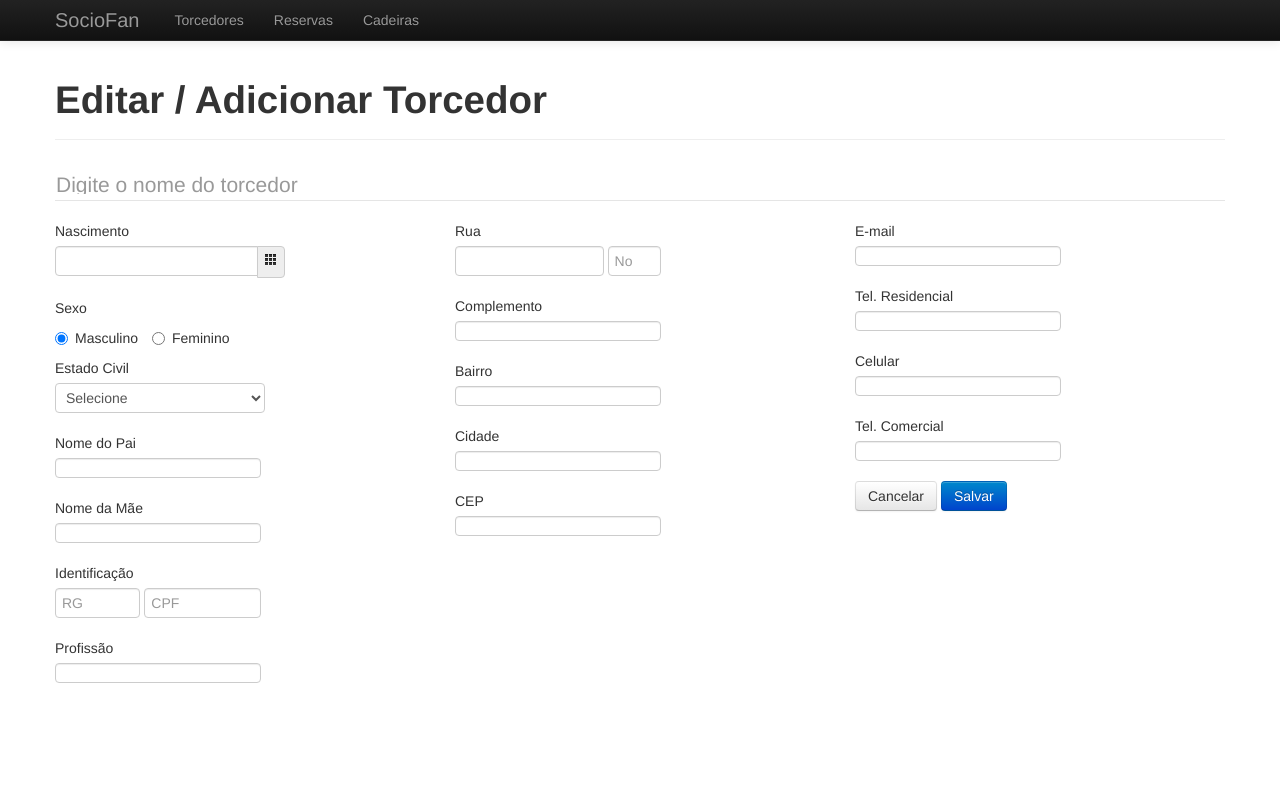
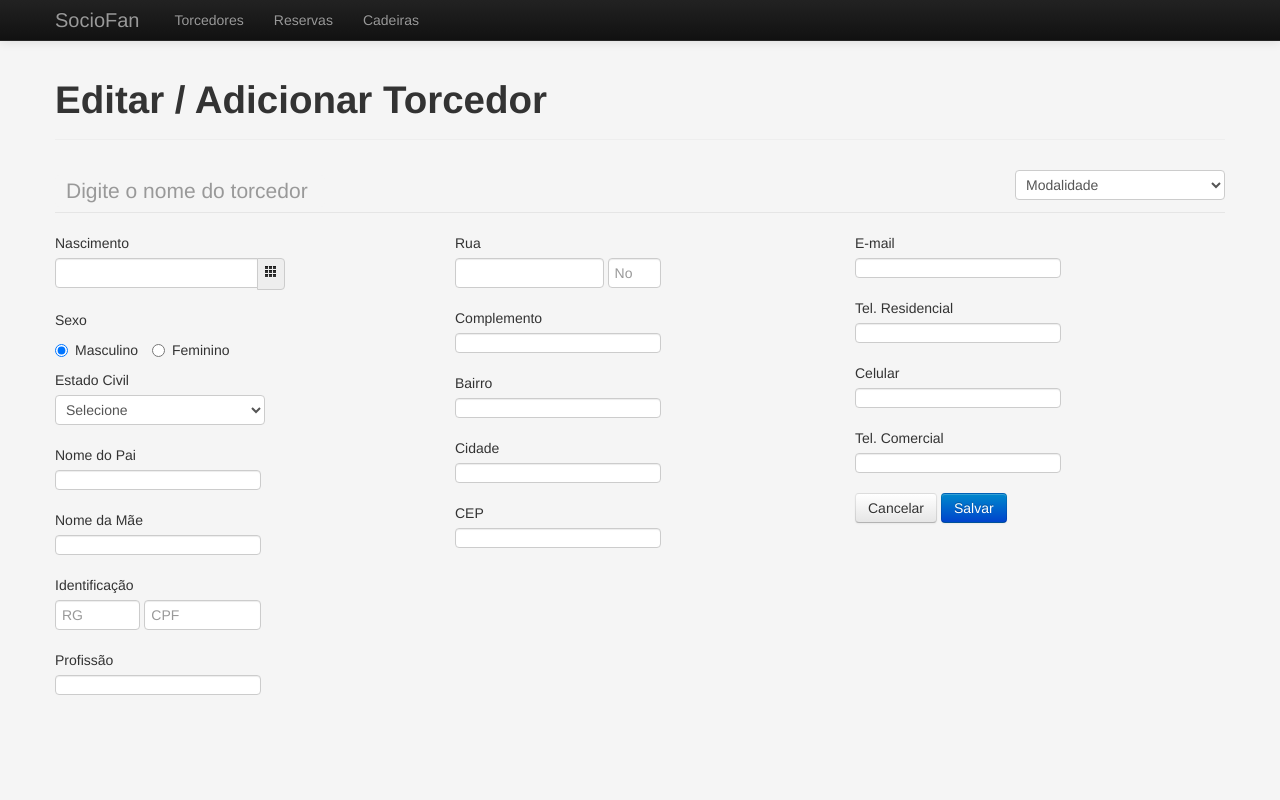
Before and after one commit to CathyMacars/SocioFan, a PHP site: page /addeditTorcedor.php in a window 1280 px wide. Run offline with PHP 8.4, Linux system fonts and the light colour scheme; some libraries are stand-ins or nearby versions.

Commit message:
Adicionando o campo modalidade na tela de add/edit torcedor

```diff
--- a/addeditTorcedor.php
+++ b/addeditTorcedor.php
@@ -11,10 +11,14 @@
           <fieldset>
             <legend>
               <input type="text" class="input-xlarge" id="title-input" placeholder="Digite o nome do torcedor">
+              <select class="title-select">
+                <option disabled="disabled" selected="selected">Modalidade</option>
+                <option>Modalidade A</option>
+                <option>Modalidade B</option>
+                <option>Modalidade C</option>
+              </select>
             </legend>
           </fieldset>
-
-
 
           <div class="span4">
             <fieldset>
--- a/css/sociofan.css
+++ b/css/sociofan.css
@@ -11,6 +11,11 @@
 
 .site-table tbody tr:hover a {
   color: #fff;
+}
+
+.nav li,
+.nav a {
+  cursor: pointer;
 }
 
 .site-table__actions-list {
@@ -54,6 +59,8 @@ input[type="password"] {
   font-size: 21px;
   padding-left: 0;
   margin: 5px 0;
+  background: #f5f5f5;
+  padding: 15px 10px;
 
   -webkit-transition: none;
   -moz-transition: none;
@@ -66,7 +73,7 @@ input[type="password"] {
   padding: 14px 10px;*/
   font-size: 14px;
   padding-left: 10px;
-
+  background: #fff;
   border-color: #cccccc;
   -webkit-box-shadow: inset 0 1px 1px rgba(0, 0, 0, 0.075);
   -moz-box-shadow: inset 0 1px 1px rgba(0, 0, 0, 0.075);
@@ -76,6 +83,10 @@ input[type="password"] {
   -moz-transition: none;
   -o-transition: none;
   transition: none;
+}
+
+.title-select {
+  float: right;
 }
 
 .row-fluid > form > div:nth-child(2) {
@@ -108,7 +119,7 @@ select {
 }
 
 .table-hover tbody tr:hover > td {
-  background: #f1f1f1;
+  background: #ededed;
 }
 
 .table-hover tbody .thead:hover > td {
@@ -118,11 +129,12 @@ select {
 /***** Login *****/
 body {
   padding-bottom: 40px;
+  background-color: #f5f5f5;
 }
 
-body.login {
+/*body.login {
     background-color: #f5f5f5;
-}
+}*/
 
 .form-signin {
   max-width: 300px;
```
